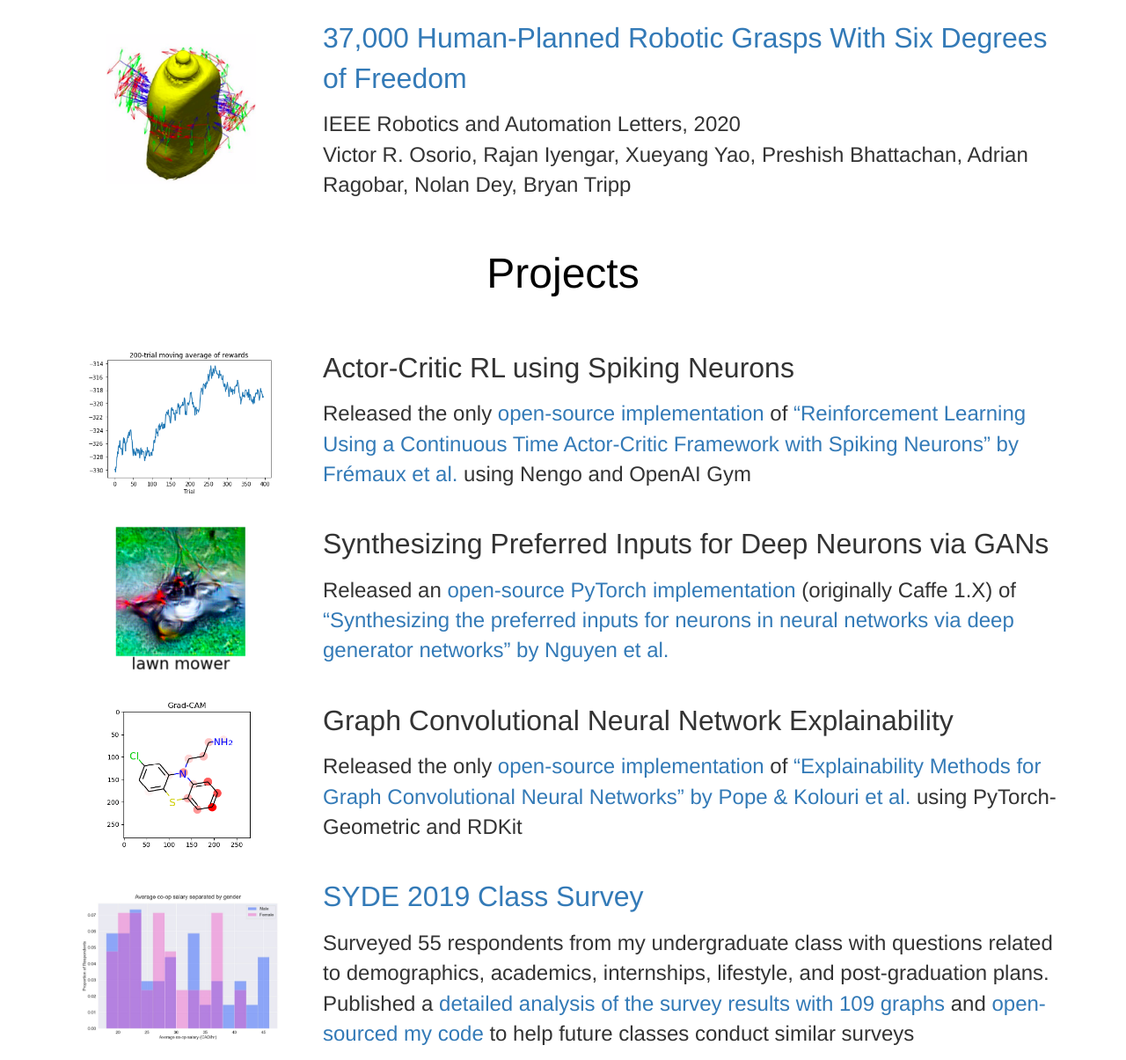
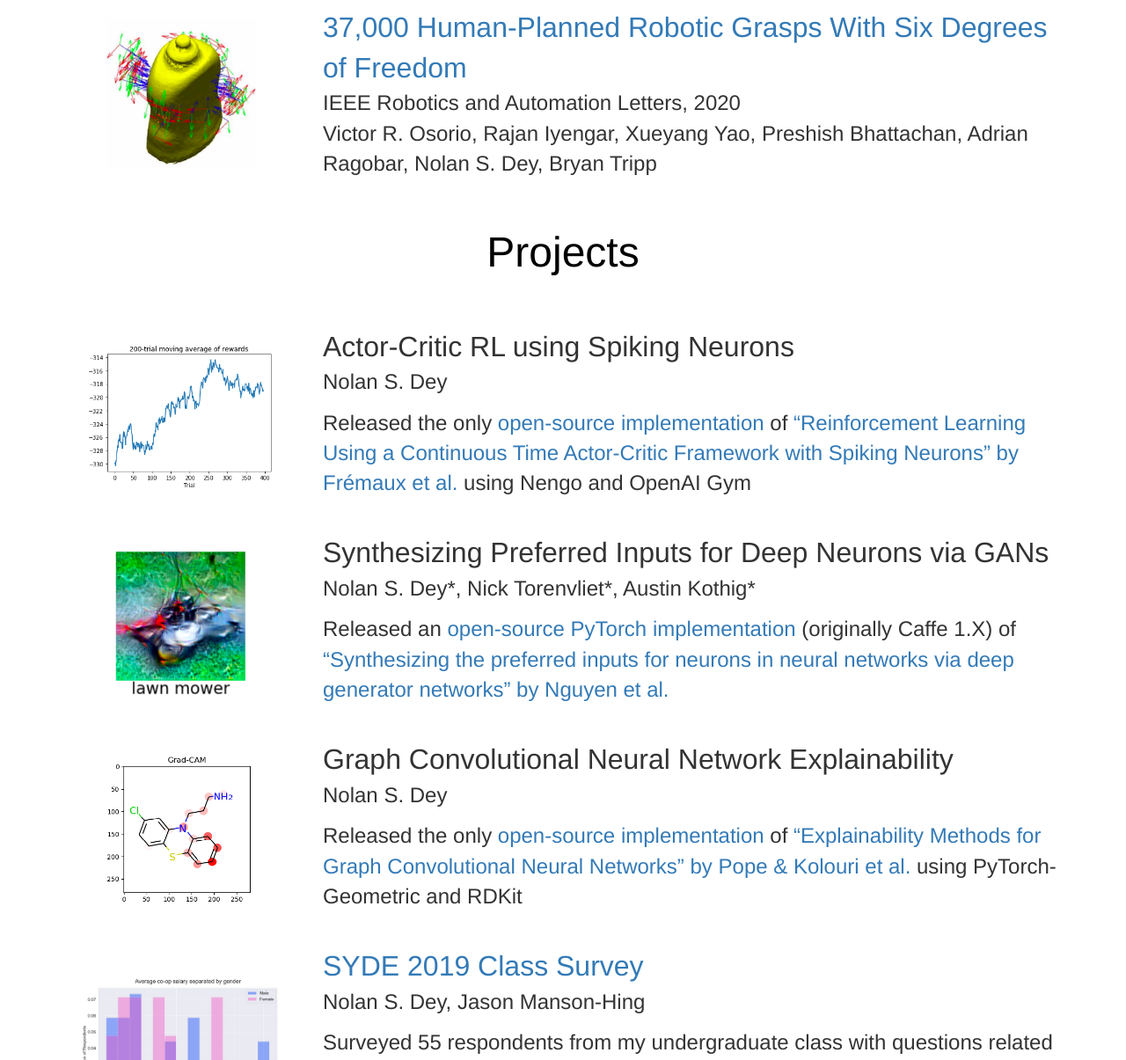
Before and after one commit to ndey96/ndey96.github.io, a plain HTML site: page index.html in a window 1280 px wide. Shown: the part 920-2125 px from the top of the page at 88% size. Drawn offline with Linux system fonts and the light colour scheme.

Commit message:
update resume and add project authors

```diff
--- a/css/style.css
+++ b/css/style.css
@@ -94,12 +94,12 @@ html {background-color: var(--primary-color)}
 .project-title {
 	font-size: 32px;
 	font-weight: 400;
-	margin-bottom: 12px;
 }
 
 .project-description {
 	font-size: 24px;
 	font-weight: 400;
+	margin-top: 12px;
 }
 
 .project-venue {
--- a/index.html
+++ b/index.html
@@ -51,7 +51,7 @@
             <div class="project-text">
                 <div class="project-title"><a href='https://ieeexplore.ieee.org/document/9013061' target="_blank">37,000 Human-Planned Robotic Grasps With Six Degrees of Freedom</a></div>
                 <div class="project-venue">IEEE Robotics and Automation Letters, 2020</div>
-                <div class="project-authors">Victor R. Osorio, Rajan Iyengar, Xueyang Yao, Preshish Bhattachan, Adrian Ragobar, Nolan Dey, Bryan Tripp</div>
+                <div class="project-authors">Victor R. Osorio, Rajan Iyengar, Xueyang Yao, Preshish Bhattachan, Adrian Ragobar, Nolan S. Dey, Bryan Tripp</div>
             </div>
         </div>
     </div>
@@ -70,6 +70,7 @@
             </div>
             <div class="project-text">
                 <div class="project-title">Actor-Critic RL using Spiking Neurons</div>
+                <div class="project-authors">Nolan S. Dey</div>
                 <div class="project-description">
                     <p>Released the only <a href='https://github.com/ndey96/spiking-actor-critic' target="_blank">open-source implementation</a> of <a href='https://journals.plos.org/ploscompbiol/article?id=10.1371/journal.pcbi.1003024' target="_blank">“Reinforcement Learning Using a Continuous Time Actor-Critic Framework with Spiking Neurons” by Frémaux et al.</a> using Nengo and OpenAI Gym</p>
                 </div>
@@ -81,6 +82,7 @@
             </div>
             <div class="project-text">
                 <div class="project-title">Synthesizing Preferred Inputs for Deep Neurons via GANs</div>
+                <div class="project-authors">Nolan S. Dey*, Nick Torenvliet*, Austin Kothig*</div>
                 <div class="project-description">
                     <p>Released an <a href='https://github.com/ndey96/deep-generator-network' target="_blank">open-source PyTorch implementation</a> (originally Caffe 1.X) of <a href='https://papers.nips.cc/paper/6519-synthesizing-the-preferred-inputs-for-neurons-in-neural-networks-via-deep-generator-networks.pdf' target="_blank">“Synthesizing the preferred inputs for neurons in neural networks via deep generator networks” by Nguyen et al.</a></p>
                 </div>
@@ -92,6 +94,7 @@
             </div>
             <div class="project-text">
                 <div class="project-title">Graph Convolutional Neural Network Explainability</div>
+                <div class="project-authors">Nolan S. Dey</div>
                 <div class="project-description">
                     <p>Released the only <a href='https://github.com/ndey96/GCNN-Explainability' target="_blank">open-source implementation</a> of <a href='https://openaccess.thecvf.com/content_CVPR_2019/papers/Pope_Explainability_Methods_for_Graph_Convolutional_Neural_Networks_CVPR_2019_paper.pdf' target="_blank">“Explainability Methods for Graph Convolutional Neural Networks” by Pope & Kolouri et al.</a> using PyTorch-Geometric and RDKit</p>
                 </div>
@@ -103,6 +106,7 @@
             </div>
             <div class="project-text">
                 <div class="project-title"><a href='https://ndey96.github.io/syde_2019_class_profile.pdf' target='_blank'>SYDE 2019 Class Survey</a></div>
+                <div class="project-authors">Nolan S. Dey, Jason Manson-Hing</div>
                 <div class="project-description">
                     <p>Surveyed 55 respondents from my undergraduate class with questions related to demographics, academics, internships, lifestyle, and post-graduation plans. Published a <a href="https://ndey96.github.io/syde_2019_class_profile.pdf" target="_blank">detailed analysis of the survey results with 109 graphs</a> and <a href='https://github.com/ndey96/SYDE-Survey' target="_blank">open-sourced my code</a> to help future classes conduct similar surveys</p>
                 </div>
```
Also changed, not shown: 1 other file.
